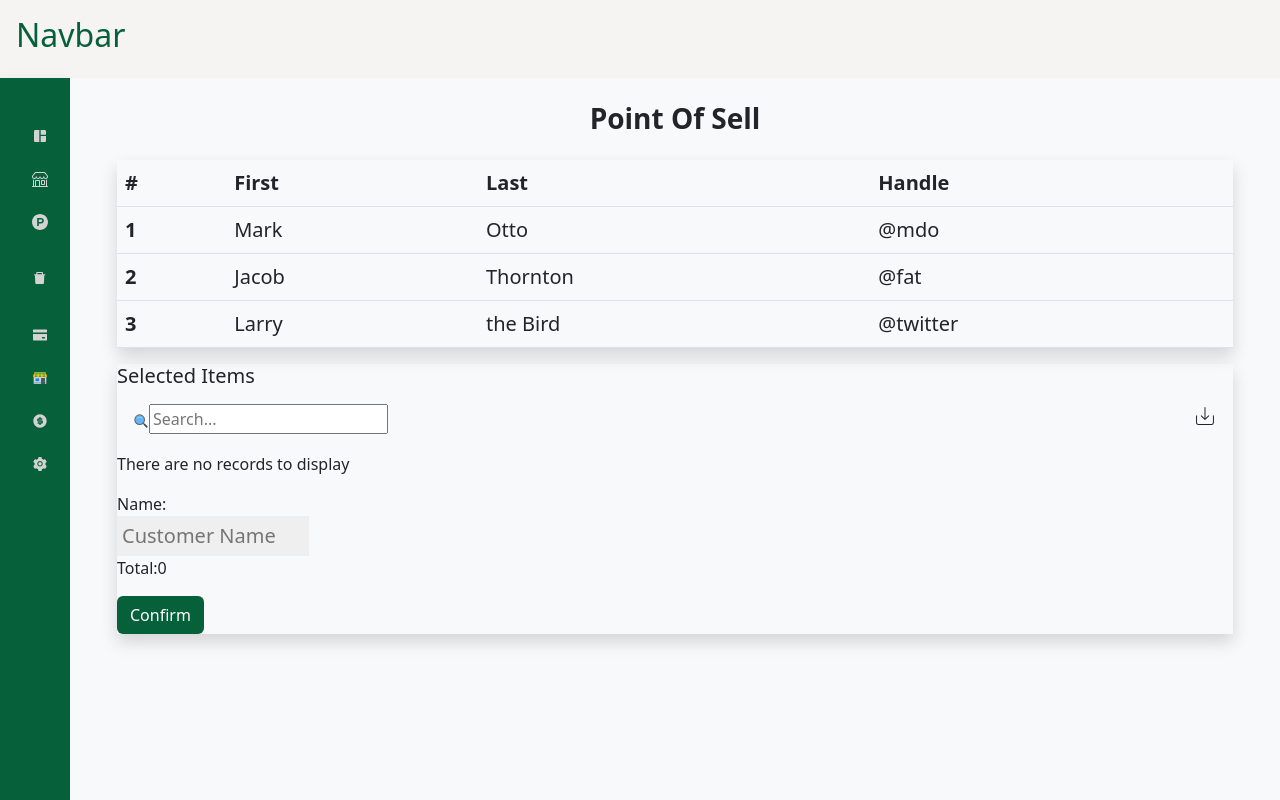
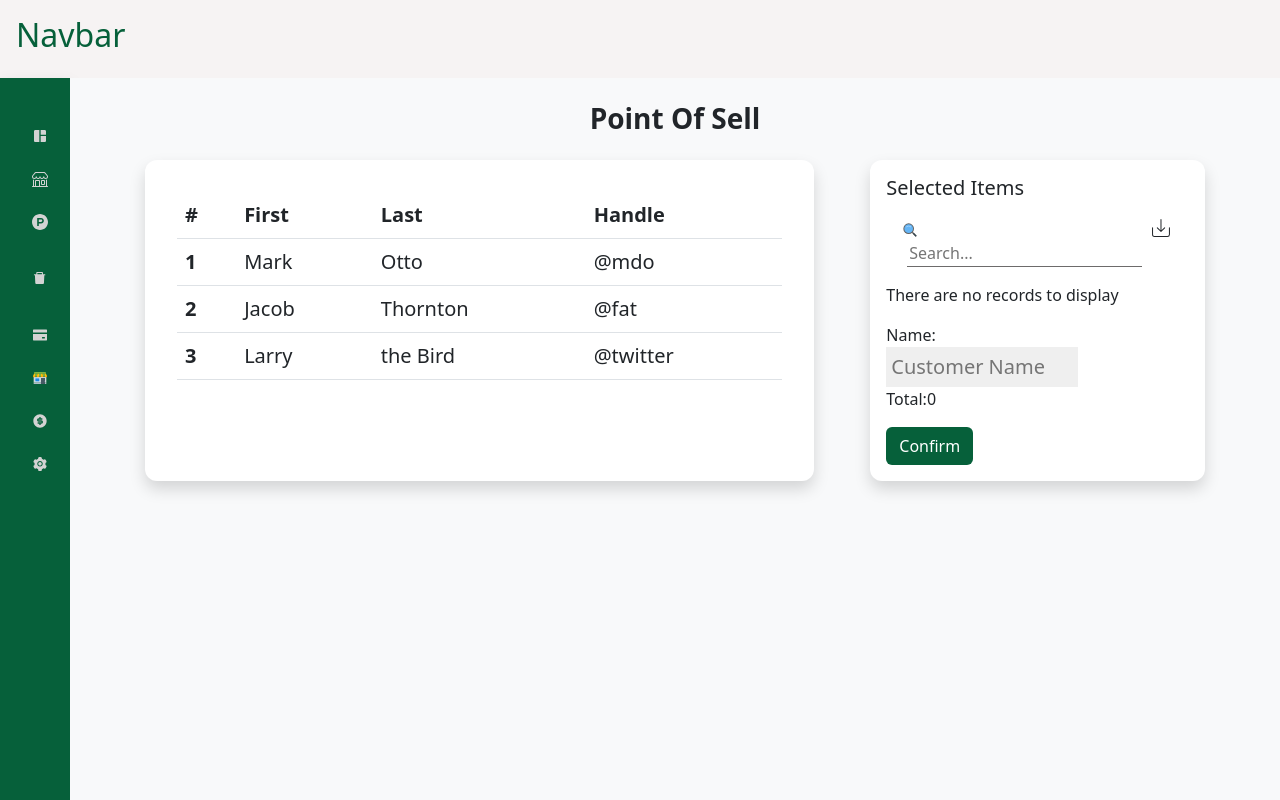
Before and after one commit to SalmanIlya/dashboard-pso, a React (Create React App) app: page /pso in a window 1280 px wide. Shown: the top 800 px of the page. Built offline with nearby package versions, Linux system fonts and the light colour scheme.

Commit message:
pos-style-sheet

```diff
--- a/src/Component/Routes/PSO/style.css
+++ b/src/Component/Routes/PSO/style.css
@@ -0,0 +1,27 @@
+.m-box{
+    display: flex;
+    flex-direction: row;
+    justify-content: space-around;
+}
+.box-1{
+    width:60%;
+    background: white;
+    border-radius: 12px;
+    padding: 2rem;
+
+}
+.box-2{
+    width: 30%;
+    background: white;
+    border-radius: 12px;
+    padding: 1rem;
+}
+.input-items{
+    border: none;
+    outline: none;
+
+    border-bottom: 1px solid rgb(109, 107, 107);
+    margin-left: 5px;
+    background: transparent;
+
+}
```
